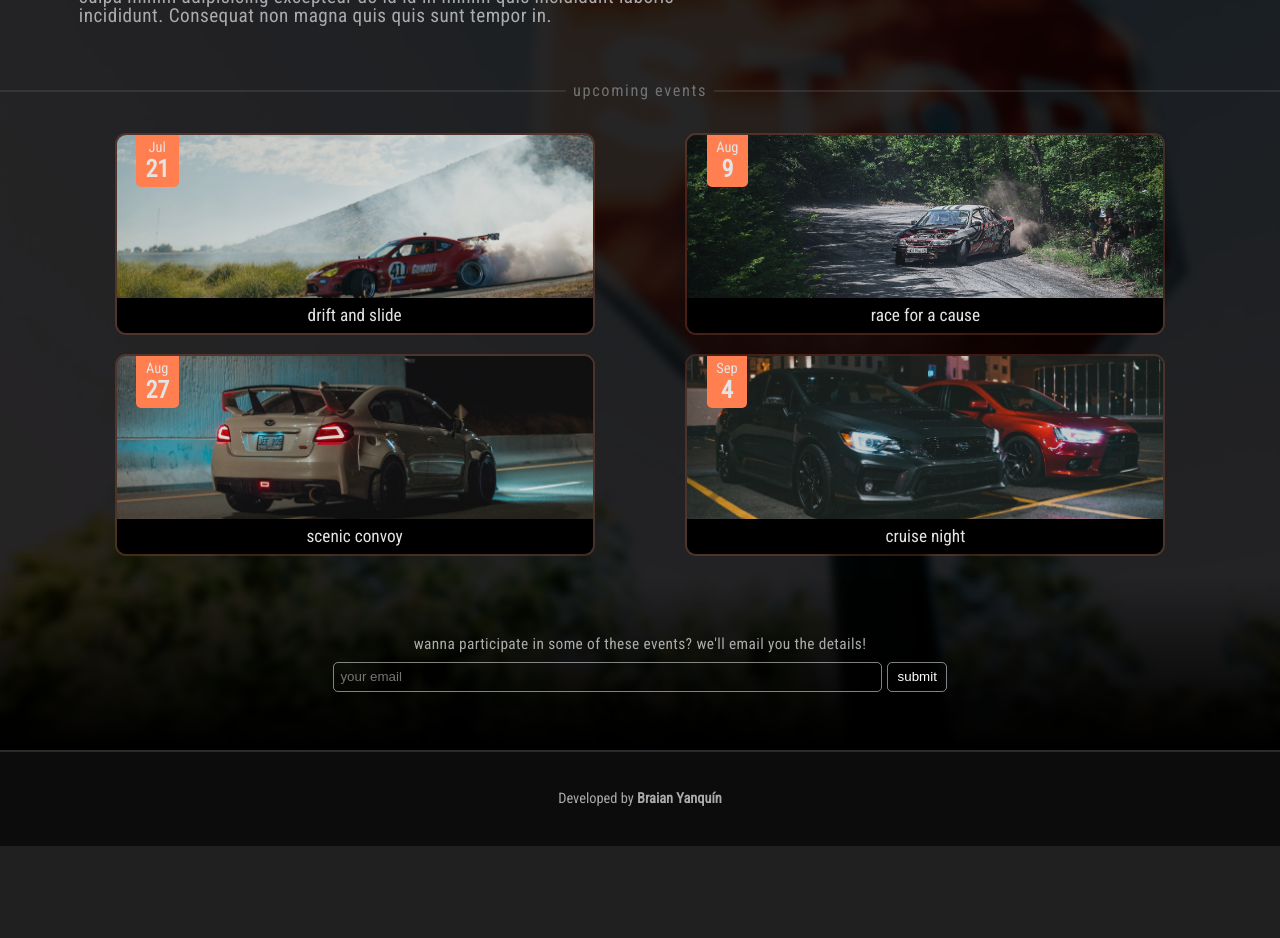
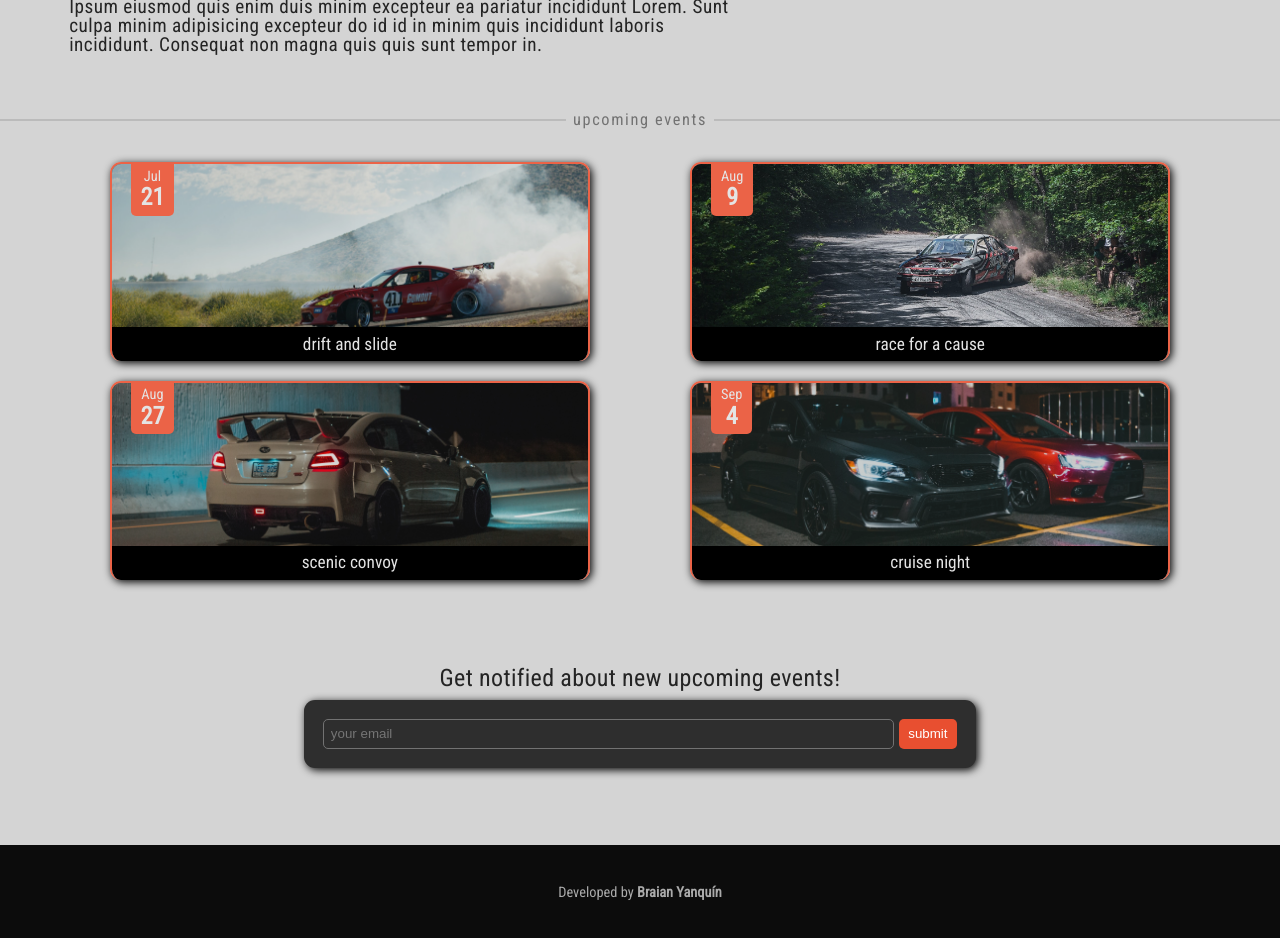
Before and after one commit to braian009/b4-garage-remake, a Next.js app: page /events in a window 1280 px wide. Shown: the part 280-1218 px from the top of the page. Before the commit the page ends 1126 px from the top, so only its background shows below. Built offline with nearby package versions, Linux system fonts and the light colour scheme.

Commit message:
changes in event page added

```diff
--- a/components/EventCard/eventCard.module.css
+++ b/components/EventCard/eventCard.module.css
@@ -1,15 +1,19 @@
 .container {
   width: 100%;
   max-width: 25em;
+  border-radius: 11px;
+  overflow: hidden;
+
+  border: 2px solid var(--orange-borders);
+  border-bottom: none;
+  box-shadow: 2px 2px 8px #000;
 }
 
 .cardContainer {
   width: 100%;
   display: grid;
   position: relative;
-  border-radius: 11px;
-  overflow: hidden;
-  border: 2px solid rgba(255, 127, 80, 0.2);
+  /* border: 2px solid rgba(255, 127, 80, 0.2); */
 }
 
 .cardDate {
@@ -18,7 +22,7 @@
   flex-direction: column;
   top: 0;
   left: 1em;
-  background-color: coral;
+  background-color: var(--orange-borders);
   z-index: 10;
   padding: 0.25em 0.5em;
   align-items: center;
--- a/components/Footer/footer.module.css
+++ b/components/Footer/footer.module.css
@@ -3,7 +3,7 @@
   height: 4.5em;
   background-color: #0c0c0c;
 
-  border-top: 2px solid rgba(255, 255, 255, 0.125);
+  /* border-top: 2px solid rgba(255, 255, 255, 0.125); */
   height: 5em;
 }
 
--- a/components/GetInfoForm/getInfoForm.module.css
+++ b/components/GetInfoForm/getInfoForm.module.css
@@ -1,28 +1,34 @@
 .formContainer {
-  padding: 1em 1.5em;
+  padding: 1em 0;
   display: grid;
   gap: 0.5em;
   max-width: 35em;
-  background-color: #000;
   border-radius: 11px;
 }
 
 .formContainer p {
-  font-size: 0.8rem;
+  font-size: 1.25rem;
+  letter-spacing: 0.015em;
   text-align: center;
-  color: var(--white-secondary);
+  color: #242424;
 }
 
 .formContainer form {
+  background-color: hsl(0, 0%, 18%) !important;
+  /* background-color: #0c0c0c !important; */
+
+  padding: 1em;
+  border-radius: 11px;
   width: 100%;
   display: flex;
   gap: 0.25em;
+  box-shadow: 2px 2px 8px #000;
 }
 
 .formContainer form input {
   width: 100%;
   padding: 0.5em;
-  border: 1px solid rgba(255, 255, 255, 0.5);
+  border: 1px solid #727272;
   border-radius: 5px;
   background: none;
   color: var(--white-secondary);
@@ -30,10 +36,11 @@
 }
 
 .formContainer form button {
+  background-color: var(--orange-primary);
   align-self: stretch;
   padding: 0.3em 0.7em;
   color: white;
-  border: 1px solid rgba(255, 255, 255, 0.5);
+  /* border: 2px solid #0c0c0c; */
   border-radius: 5px;
   font-weight: lighter;
 }
--- a/components/GetInfoForm/index.js
+++ b/components/GetInfoForm/index.js
@@ -5,8 +5,7 @@ const GetInfoForm = () => {
   return (
     <div className={styles.formContainer}>
       <p>
-        wanna participate in some of these events? we&apos;ll email you the
-        details!
+        Get notified about new upcoming events!
       </p>
       <form>
         <input type="text" placeholder="your email"></input>
--- a/components/Navbar/navbar.module.css
+++ b/components/Navbar/navbar.module.css
@@ -6,7 +6,7 @@
   left: 0;
 
   height: 6.5em;
-  padding: 0.65em 1em;
+  padding: 0.65em 0em;
 
   z-index: 100;
   color: var(--white-secondary);
@@ -85,7 +85,8 @@
   padding: 1.5em;
   border-radius: 11px;
 
-  transform: translateY(2em) !important;
+  transform: translateY(1.9em) !important;
+
   background-color: #0c0c0c;
   z-index: 100;
 }
--- a/pages/about/about.module.css
+++ b/pages/about/about.module.css
@@ -11,7 +11,7 @@
   object-fit: cover;
 }
 
-.eventsOverlay {
+.aboutOverlay {
   position: absolute;
   top: 0;
   bottom: 0;
@@ -45,7 +45,6 @@
 }
 
 .aboutText p {
-  color: var(--white-secondary);
   max-width: 35em;
   color: #242424;
 }
--- a/pages/about/index.js
+++ b/pages/about/index.js
@@ -6,6 +6,9 @@ import styles from "./about.module.css";
 const About = () => {
   return (
     <div className={styles.container}>
+      {/* <Image src={"/aboutbg.jpg"} alt={""} fill /> */}
+      {/* <div className={styles.aboutOverlay}></div> */}
+
       <div className={styles.inner}>
         <div className={styles.aboutText}>
           <h1>About us</h1>
@@ -22,7 +25,7 @@ const About = () => {
           <Image src="/aboutimage.jpg" fill alt={""} />
         </div>
         <div className={styles.aboutCards}>
-          <Slogan text='some insights' />
+          <Slogan text="some insights" />
           <div className={styles.aboutCard}>
             <h4>year founded</h4> <h4>2011</h4>{" "}
           </div>
--- a/pages/events/[slug]/event.module.css
+++ b/pages/events/[slug]/event.module.css
@@ -1,7 +1,7 @@
 .container {
   overflow: auto;
-  padding-top: 8em;
-  padding-bottom: 3em;
+  padding-top: 6.5em;
+  /* padding-bottom: 3em; */
 
   width: 100%;
   min-height: 100%;
@@ -14,7 +14,7 @@
   max-width: 1180px;
   margin: 0 auto;
   gap: 1.5em;
-  padding: 0 1em;
+  padding: 3em 1em;
   place-items: center;
   position: relative;
   grid-template-rows: auto auto auto;
@@ -56,7 +56,10 @@
   width: 100%;
   border-radius: 11px;
   overflow: hidden;
-  border: 2px solid coral;
+  border: 2px solid var(--orange-borders);
+
+  box-shadow: 2px 2px 8px #000;
+
 }
 
 .eventImage img {
@@ -73,26 +76,20 @@
   gap: 0.5em;
   /* padding: 1em; */
   margin-top: 1em;
-
 }
 
 .eventForm > div {
-    width: 100%;
-    padding-left: 0.5em;
-}
-.eventForm > div h4 {
-    /* font-size: 1.2rem; */
-    /* text-align: center; */
-    color: #202020;
+  width: 100%;
+  padding-left: 0.5em;
 }
 
 .eventForm p {
-    color: #202020;
-  /* text-align: center; */
-  font-size: 0.8rem;
-  letter-spacing: 0.01em;
+  color: #202020;
+  text-align: center;
+  font-size: 1.25rem;
+  letter-spacing: 0.015em;
   padding-top: 0.15em;
-
+  /* letter-spacing: 0.025em; */
 }
 
 .eventForm form {
@@ -104,13 +101,14 @@
   display: grid;
   gap: 0.5em;
   grid-template-columns: 1fr 1fr;
+  box-shadow: 2px 2px 8px #000;
 }
 
 .eventForm form button {
   grid-column: span 2;
   /* border: 1px solid white; */
   padding: 0.55em;
-  background-color: coral;
+  background-color: var(--orange-primary);
   border-radius: 5px;
   margin-top: 0.5em;
 }
@@ -123,9 +121,10 @@
 .eventForm form input {
   background: none;
   color: var(--white-primary);
-  border: 1px solid white;
+  border: 1px solid rgba(255, 255, 255, 0.4);
   border-radius: 5px;
   outline: none;
+
   padding: 0.4em 0.7em;
 }
 
@@ -145,17 +144,25 @@
   .eventForm form > div:nth-child(3) {
     grid-column: span 1;
   }
+
+  .eventText {
+    padding: 0 0.5em 0.5em;
+  }
 }
 
-@media (min-width: 57.5em) {
+@media (min-width: 58em) {
   .inner {
     grid-template-columns: 1fr 1fr;
-    grid-template-rows:  auto auto;
-    gap: .75em;
+    grid-template-rows: auto auto;
+    gap: 0.75em;
   }
 
   .eventForm {
     align-self: end;
+  }
+
+  .eventForm p {
+    text-align: left;
   }
 
   .eventImage {
--- a/pages/events/[slug]/index.js
+++ b/pages/events/[slug]/index.js
@@ -48,8 +48,7 @@ const Event = ({ event }) => {
         </div>
         <div className={styles.eventForm}>
           <div>
-            <h4>Do you wanna be part of this or any of our events?</h4>
-            <p>fill the form below for full details:</p>
+            <p>Get info on how to be part of B4&apos;s events!</p>
           </div>
           <form>
             <div>
--- a/pages/events/events.module.css
+++ b/pages/events/events.module.css
@@ -1,65 +1,53 @@
 .container {
+  position: relative;
+
   width: 100%;
   min-height: 100%;
-  padding-top: 8em;
+  padding-top: 6.5em;
+
   background-color: #d4d4d4;
-  position: relative;
 }
 
 .container > img {
   object-fit: cover;
 }
 
-.eventsOverlay {
-  position: absolute;
-  top: 0;
-  bottom: 0;
-  width: 100%;
-  background: hsla(0, 0%, 0%, 0.85);
-  backdrop-filter: blur(4px) saturate(100%);
-}
-
 .inner {
   position: relative;
+  display: grid;
+  gap: 3em;
+
   width: 100%;
   max-width: 1180px;
   margin: 0 auto;
 
-  display: grid;
-  gap: 3em;
-  padding: 0 1.5em;
+  padding: 3em 1em;
 }
 
-.inner .eventCards {
+.inner .eventsCards {
   width: 100%;
   display: grid;
+  justify-items: center;
+
   gap: 1em;
   border-radius: 11px;
-  justify-items: center;
 }
 
-.eventCards > div:nth-child(1) {
+.eventsCards > div:nth-child(1) {
   margin-bottom: 0.75em;
 }
 
 .eventsForm {
   position: relative;
+
   width: 100%;
-  background-image: linear-gradient(to bottom, transparent, black);
-  margin-top: 1.25em;
-  padding: 2em 0;
-  z-index: 50;
+  margin-top: 0.5em;
 }
 
 .eventsForm > div {
   margin: 0 auto;
-  background: transparent;
 }
 
-.inner .eventsText {
-  display: grid;
-  width: 100%;
-}
 
 .eventsText {
   display: flex;
@@ -70,20 +58,21 @@
 
 .eventsText h1 {
   font-size: 4.5rem;
+  color: #202020;
 }
 
 .eventsText p {
-  color: var(--white-secondary);
   max-width: 35em;
+  color: #242424;
 }
 
 @media (min-width: 50em) {
-  .eventCards {
+  .eventsCards {
     grid-template-columns: 1fr 1fr;
     grid-auto-rows: auto;
   }
 
-  .eventCards > div:nth-child(1) {
+  .eventsCards > div:nth-child(1) {
     grid-column: span 2;
   }
 }
--- a/pages/events/index.js
+++ b/pages/events/index.js
@@ -10,9 +10,6 @@ import Slogan from "@/components/varied/LegendText";
 const Events = ({}) => {
   return (
     <div className={styles.container}>
-      <Image src={"/eventsbgg.jpg"} alt={""} fill />
-      <div className={styles.eventsOverlay}></div>
-
       <div className={styles.inner}>
         <div className={styles.eventsText}>
           <h1>Events</h1>
@@ -23,8 +20,8 @@ const Events = ({}) => {
             tempor in.
           </p>
         </div>
-        <div className={styles.eventCards}>
-          <Slogan text='upcoming events'/>
+        <div className={styles.eventsCards}>
+          <Slogan text="upcoming events" />
 
           {eventList.map((event) => {
             return (
@@ -38,9 +35,9 @@ const Events = ({}) => {
             );
           })}
         </div>
-      </div>
-      <div className={styles.eventsForm}>
-        <GetInfoForm />
+        <div className={styles.eventsForm}>
+          <GetInfoForm />
+        </div>
       </div>
     </div>
   );
--- a/styles/globals.css
+++ b/styles/globals.css
@@ -9,8 +9,8 @@
   --bg-secondary: hsl(219, 30%, 9%);
 
   --blue-primary: #003f5c;
-  --orange-primary: #e84b2c;
-  /* --orange-primary: hsl(16, 90%, 56%); */
+  --orange-primary: hsl(10, 80%, 55%);
+  --orange-borders: hsl(10, 80%, 60%);
 
   --gray-primary: #303030;
   --gray-secondary: #494949;
```
Also changed, not shown: public/aboutbg.jpg (added).
